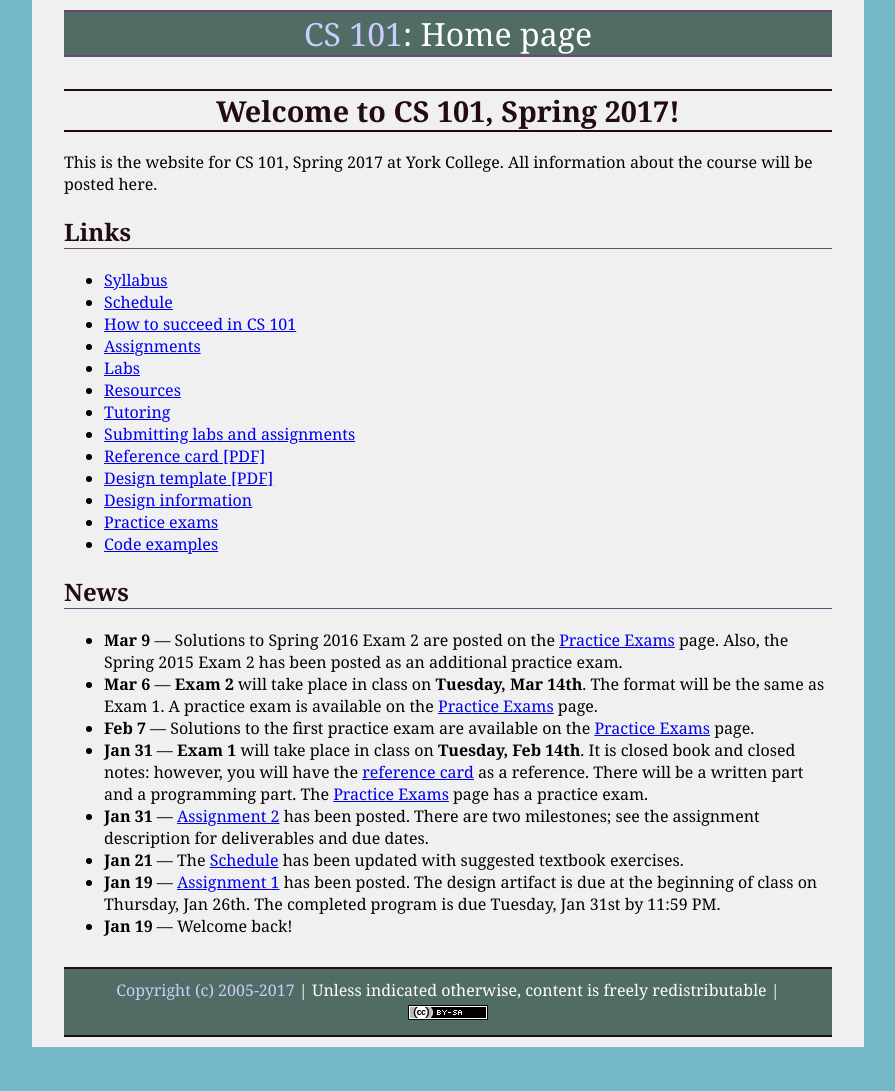
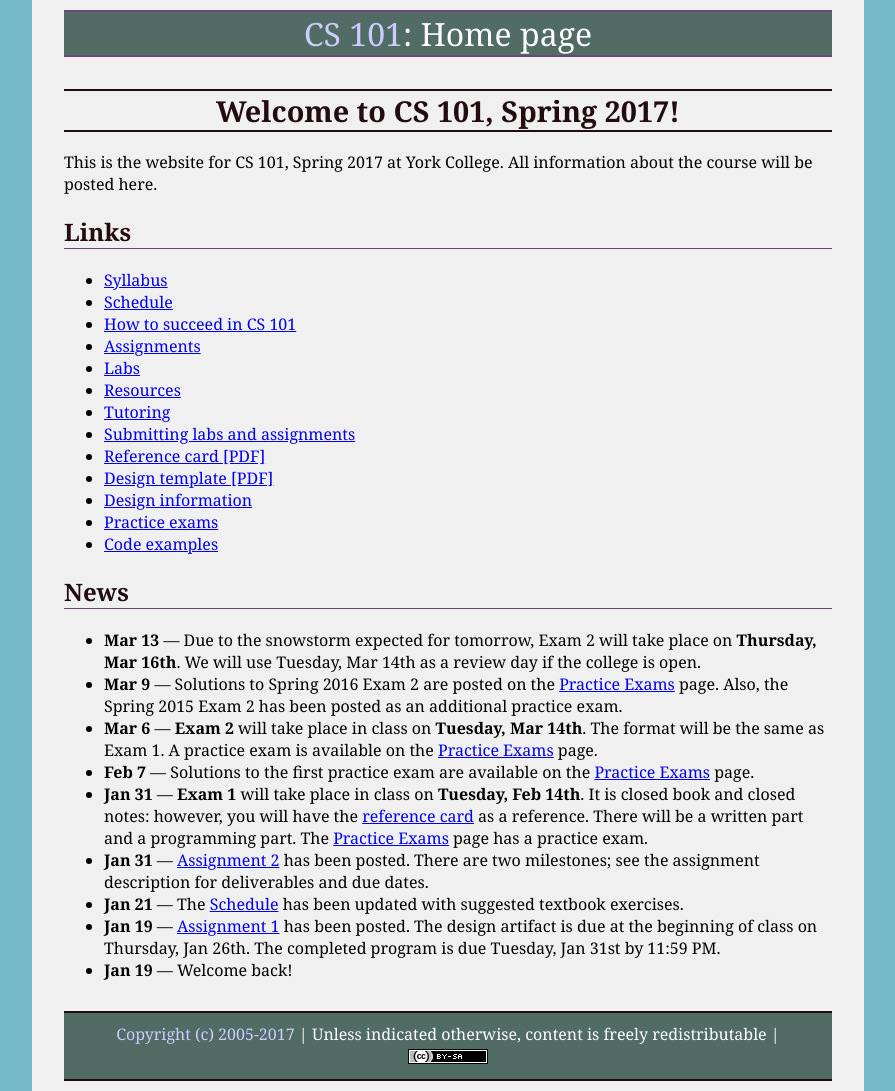
Before and after one commit to ycpcs/cs101-spring2017, a Jekyll site: the page built from index.md, in a window 1280 px wide. Shown: the whole page, without its empty margins (192-1087 px from the left). Built offline with Jekyll 4.4.1, drawn with Linux system fonts in a browser that asks for light colours; before the commit the page ends 1047 px from its top, so only the background shows below that.

Commit message:
move exam 2 to Thursday

```diff
--- a/index.md
+++ b/index.md
@@ -26,6 +26,7 @@ All information about the course will be posted here.
 
 ## News
 
+* **Mar 13** &mdash; Due to the snowstorm expected for tomorrow, Exam 2 will take place on **Thursday, Mar 16th**.  We will use Tuesday, Mar 14th as a review day if the college is open.
 * **Mar 9** &mdash; Solutions to Spring 2016 Exam 2 are posted on the [Practice Exams](practice/index.html) page.  Also, the Spring 2015 Exam 2 has been posted as an additional practice exam.
 * **Mar 6** &mdash; **Exam 2** will take place in class on **Tuesday, Mar 14th**.  The format will be the same as Exam 1.  A practice exam is available on the [Practice Exams](practice/index.html) page.
 * **Feb 7** &mdash; Solutions to the first practice exam are available on the [Practice Exams](practice/index.html) page.
```
